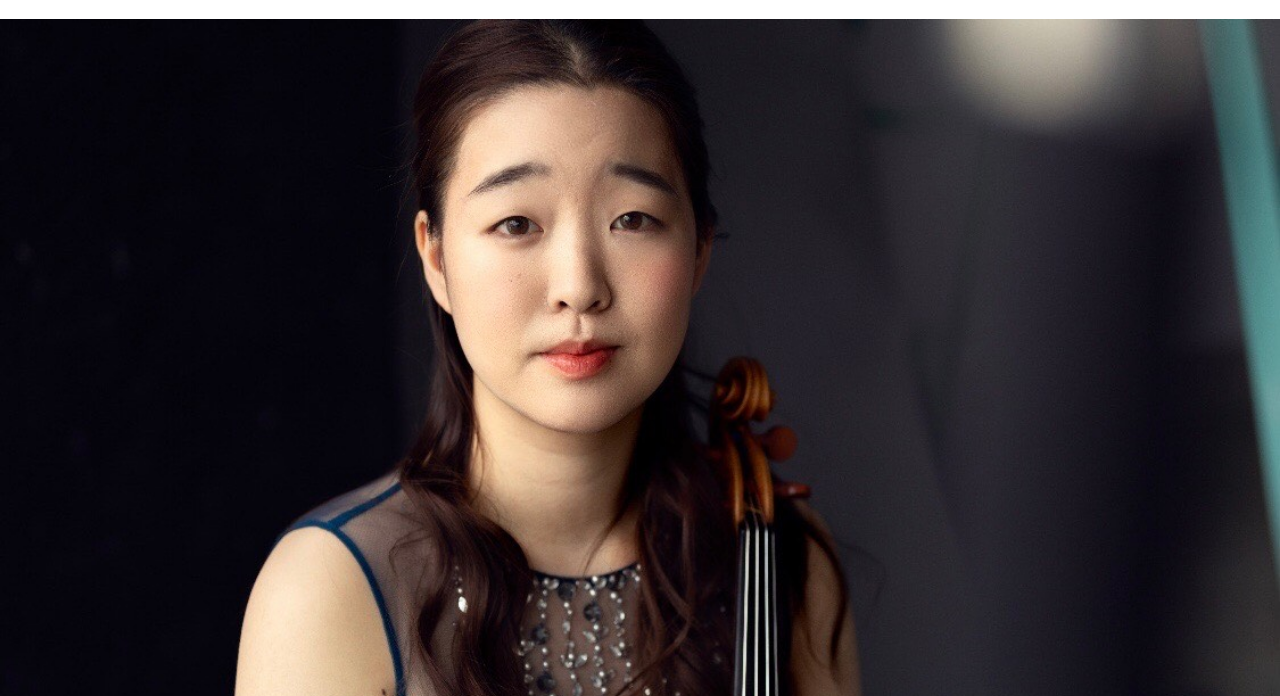
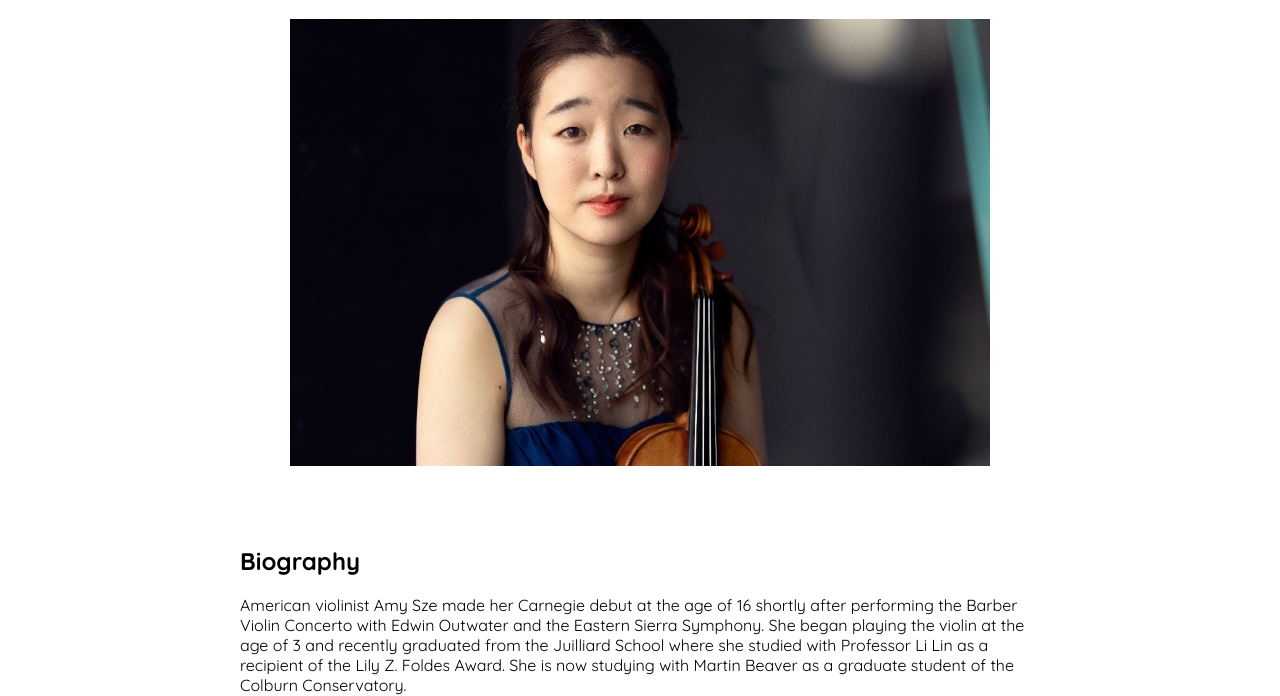
Before and after one commit to fatbiscuit247/amysze, a plain HTML site: page index.html in a window 1280 px wide. Shown: the part 104-800 px from the top of the page. Drawn offline with Linux system fonts and the light colour scheme.

Commit message:
Update index.html

```diff
--- a/index.html
+++ b/index.html
@@ -22,9 +22,11 @@
     }
 
     .portrait-banner {
+      display: block;
+      max-width: 700px;
       width: 100%;
       height: auto;
-      display: block;
+      margin: 20px auto;
     }
 
     h1 {
```
